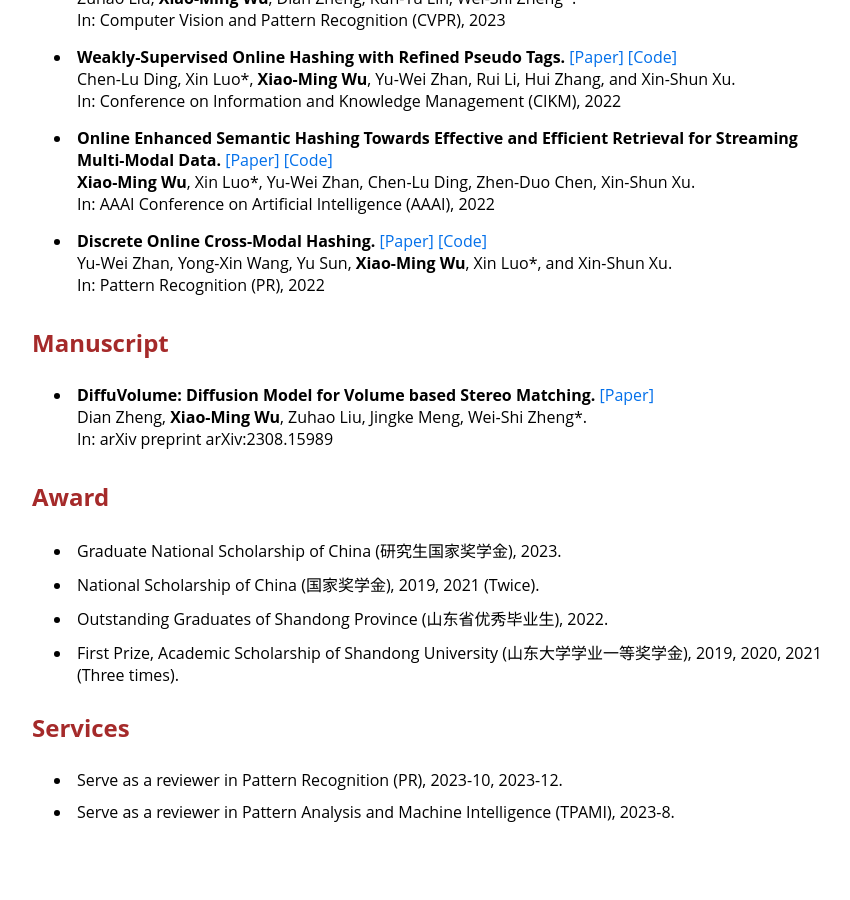
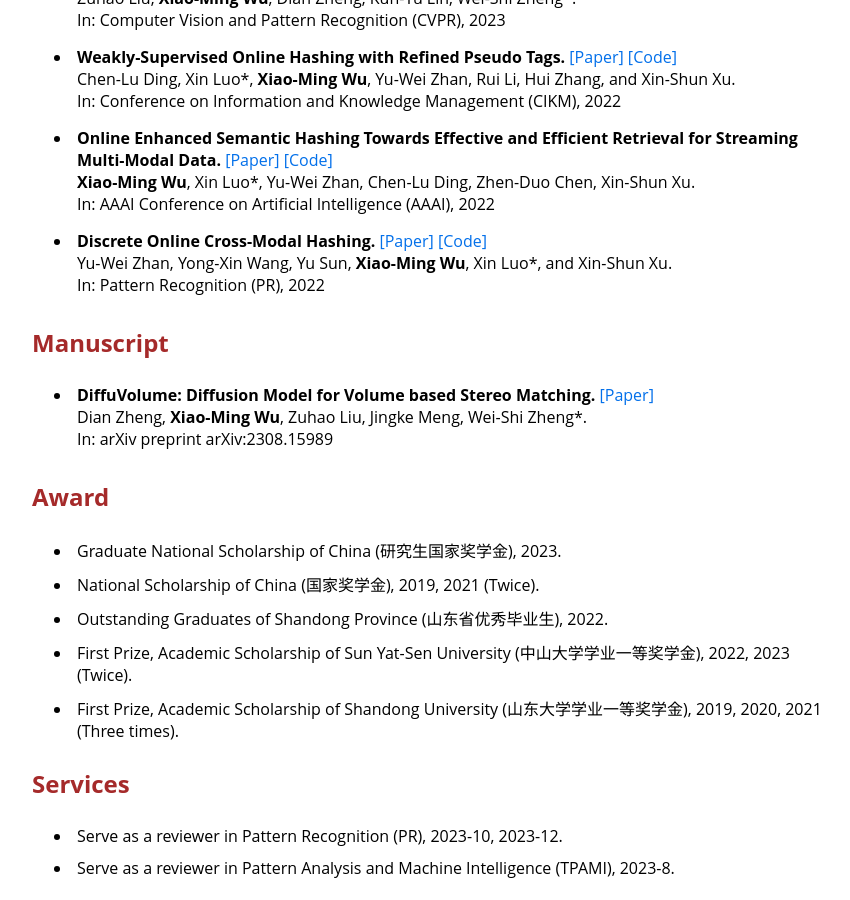
Before and after one commit to DravenALG/DravenALG.github.io, a Jekyll site: the page built from index.html, in a window 1280 px wide and 900 px high, scrolled down 1260 px. Shown: the whole window, without its empty margins (208-1058 px from the left). Built offline with Jekyll 4.4.1, drawn with Linux system fonts in a browser that asks for light colours; before the commit the page ends 2104 px from its top, so only the background shows below that.

Commit message:
update award

```diff
--- a/_data/award.yml
+++ b/_data/award.yml
@@ -4,5 +4,7 @@
   year: 2019, 2021 (Twice)
 - name: Outstanding Graduates of Shandong Province (山东省优秀毕业生)
   year: 2022
+- name: First Prize, Academic Scholarship of Sun Yat-Sen University (中山大学学业一等奖学金)
+  year: 2022, 2023 (Twice)
 - name: First Prize, Academic Scholarship of Shandong University (山东大学学业一等奖学金)
   year: 2019, 2020, 2021 (Three times)
```
